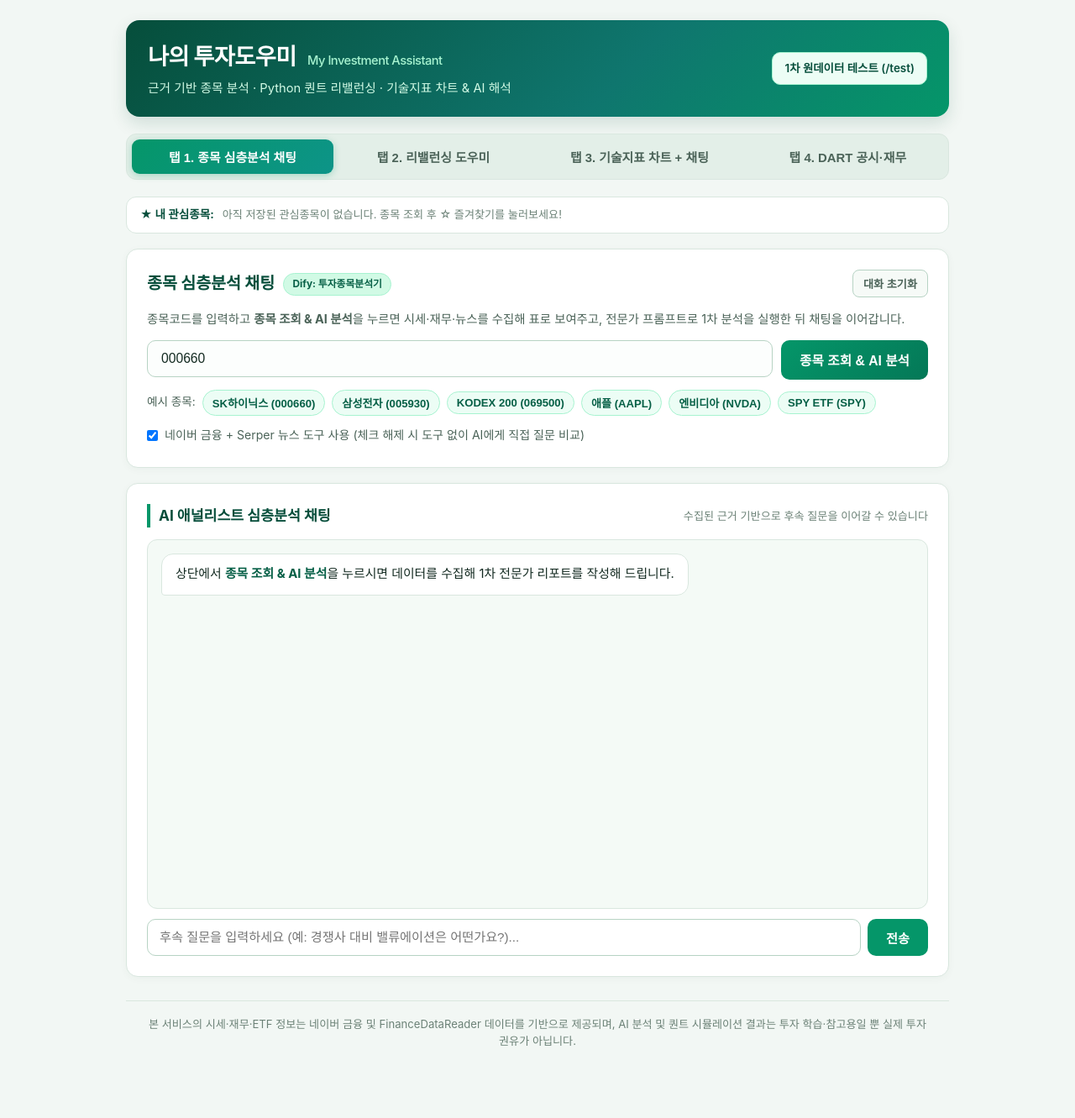
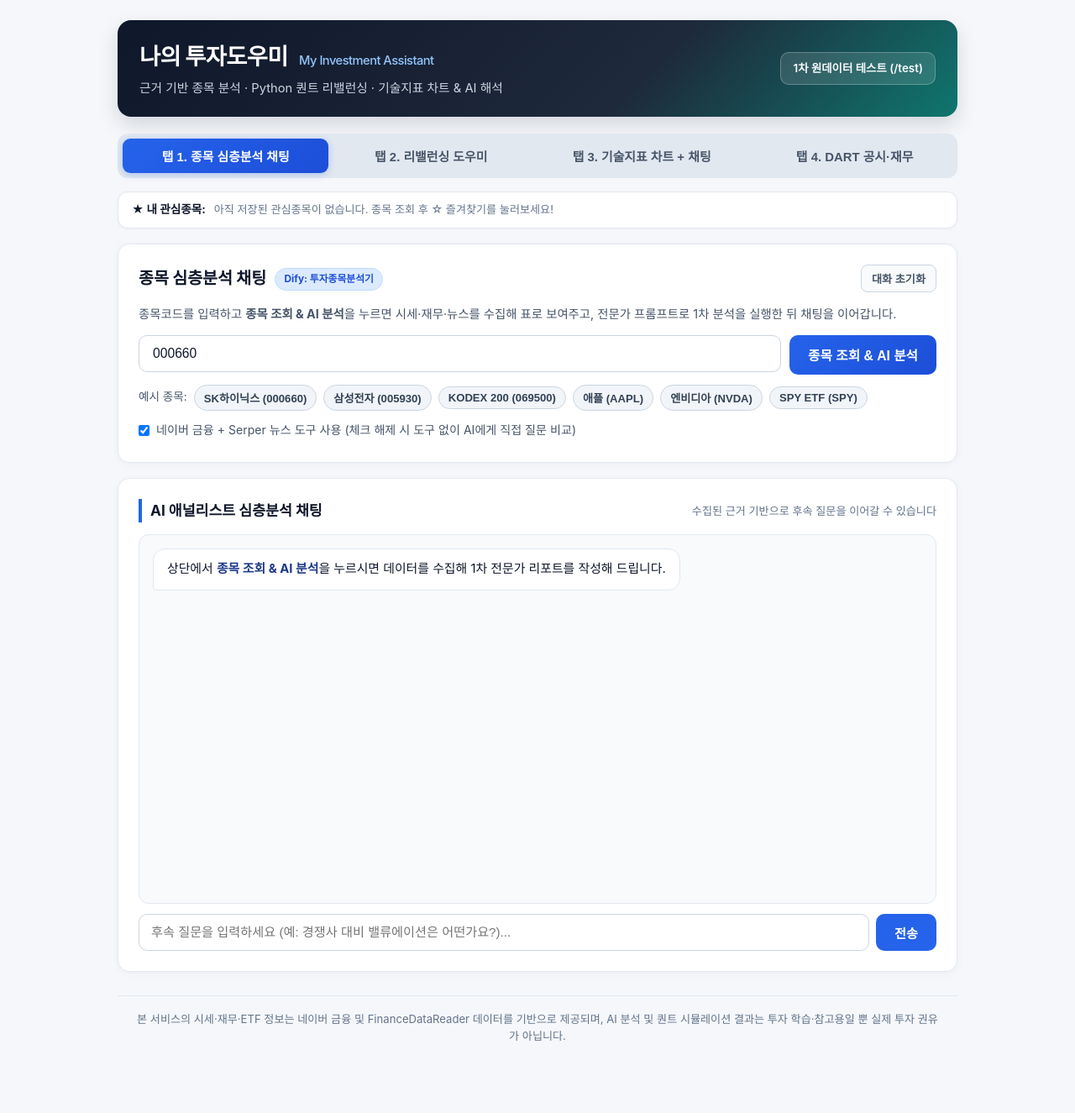
Before and after one commit to cho-haneul/investment-assistant, a Flask app: page / in a window 1280 px wide. Shown: the whole page at 84% size. After the commit the page ends 1240 px from the top, so only its background shows below. Run offline with Flask 3, Linux system fonts and the light colour scheme; some libraries are stand-ins or nearby versions.

Commit message:
Apply professional multi-color fintech theme and 0-100 red-to-green allocation gauge

```diff
--- a/static/app.js
+++ b/static/app.js
@@ -693,6 +693,10 @@ document.addEventListener("DOMContentLoaded", () => {
                         }
                         t1AllocAmount.textContent = `${d.amount_manwon}만원`;
                         t1AllocBar.style.width = `${d.amount_manwon}%`;
+                        const hue = Math.round((d.amount_manwon / 100) * 140); // 0=빨강 -> 50=노랑/연두 -> 100=초록
+                        const barColor = `hsl(${hue}, 74%, 42%)`;
+                        t1AllocBar.style.backgroundColor = barColor;
+                        t1AllocAmount.style.color = `hsl(${hue}, 78%, 34%)`;
                         t1AllocReason.textContent = d.reason || "";
                     })
                     .catch((err) => {
--- a/static/style.css
+++ b/static/style.css
@@ -1,18 +1,20 @@
 :root {
-    --bg-page: #f2f7f4;
+    --bg-page: #f5f7fa;
     --bg-card: #ffffff;
-    --bg-soft: #f6faf7;
-    --bg-tint: #ecfdf5;
-    --border-soft: #d9e7df;
-    --border-strong: #b7d3c4;
-    --text-main: #132a21;
-    --text-sub: #4b6358;
-    --text-muted: #6c8277;
-    --green-primary: #059669;
-    --green-hover: #047857;
-    --green-deep: #064e3b;
-    --green-teal: #0f766e;
-    --green-light: #d1fae5;
+    --bg-soft: #f8fafc;
+    --bg-tint: #eff6ff;
+    --border-soft: #e2e8f0;
+    --border-strong: #cbd5e1;
+    --text-main: #0f172a;
+    --text-sub: #475569;
+    --text-muted: #64748b;
+    --accent-blue: #2563eb;
+    --accent-blue-hover: #1d4ed8;
+    --accent-navy: #0f172a;
+    --accent-green: #059669;
+    --accent-teal: #0f766e;
+    --accent-violet: #6d28d9;
+    --accent-amber: #d97706;
 }
 
 * {
@@ -29,19 +31,19 @@ body {
 }
 
 .container {
-    max-width: 1020px;
+    max-width: 1040px;
     margin: 0 auto;
     padding: 24px 20px 64px;
 }
 
-/* ==================== 상단 헤더 ==================== */
+/* ==================== 상단 헤더 (프로페셔널 다크 네이비) ==================== */
 .page-header {
-    background: linear-gradient(135deg, #064e3b 0%, #0f766e 60%, #059669 100%);
+    background: linear-gradient(135deg, #0f172a 0%, #1e293b 62%, #0f766e 100%);
     color: #ffffff;
     padding: 22px 26px;
     border-radius: 16px;
     margin-bottom: 20px;
-    box-shadow: 0 8px 20px rgba(6, 78, 59, 0.14);
+    box-shadow: 0 10px 24px rgba(15, 23, 42, 0.14);
 }
 
 .page-header h1 {
@@ -55,12 +57,12 @@ body {
 .brand-sub {
     font-size: 0.92rem;
     font-weight: 500;
-    color: #a7f3d0;
+    color: #93c5fd;
     margin-left: 8px;
 }
 
 .subtitle {
-    color: #d1fae5;
+    color: #cbd5e1;
     font-size: 0.92rem;
 }
 
@@ -76,16 +78,16 @@ body {
     padding: 8px 14px;
     font-size: 0.84rem;
     font-weight: 600;
-    color: #064e3b;
-    background-color: #ecfdf5;
-    border: 1px solid #a7f3d0;
+    color: #f8fafc;
+    background-color: rgba(255, 255, 255, 0.12);
+    border: 1px solid rgba(255, 255, 255, 0.25);
     border-radius: 10px;
     text-decoration: none;
     transition: all 0.2s;
 }
 
 .test-link-btn:hover {
-    background-color: #ffffff;
+    background-color: rgba(255, 255, 255, 0.22);
     transform: translateY(-1px);
 }
 
@@ -93,11 +95,10 @@ body {
 .tab-nav {
     display: flex;
     gap: 8px;
-    margin-bottom: 20px;
-    background-color: #e3efe8;
+    margin-bottom: 16px;
+    background-color: #e2e8f0;
     padding: 6px;
     border-radius: 12px;
-    border: 1px solid var(--border-soft);
     flex-wrap: wrap;
 }
 
@@ -116,22 +117,101 @@ body {
 }
 
 .tab-btn:hover {
-    background-color: rgba(255, 255, 255, 0.6);
-    color: var(--green-deep);
+    background-color: rgba(255, 255, 255, 0.65);
+    color: var(--text-main);
 }
 
 .tab-btn.active {
     color: #ffffff;
-    background: linear-gradient(135deg, #059669 0%, #0d9488 100%);
-    box-shadow: 0 2px 8px rgba(5, 150, 105, 0.28);
+    background: linear-gradient(135deg, #2563eb 0%, #1d4ed8 100%);
+    box-shadow: 0 2px 8px rgba(37, 99, 235, 0.28);
 }
 
-.tab-panel {
-    display: none;
+.tab-panel { display: none; }
+.tab-panel.active { display: block; }
+
+/* ==================== 공통 관심종목 바 ==================== */
+.watchlist-bar {
+    display: flex;
+    align-items: center;
+    flex-wrap: wrap;
+    gap: 10px;
+    background: #ffffff;
+    border: 1px solid var(--border-soft);
+    border-radius: 12px;
+    padding: 10px 16px;
+    margin-bottom: 18px;
+    box-shadow: 0 1px 3px rgba(15, 23, 42, 0.04);
 }
 
-.tab-panel.active {
-    display: block;
+.watchlist-label {
+    font-size: 0.85rem;
+    font-weight: 700;
+    color: var(--accent-navy);
+    white-space: nowrap;
+}
+
+.watchlist-items {
+    display: flex;
+    flex-wrap: wrap;
+    gap: 8px;
+    align-items: center;
+}
+
+.fav-chip {
+    display: inline-flex;
+    align-items: center;
+    gap: 6px;
+    background: #f1f5f9;
+    border: 1px solid #cbd5e1;
+    border-radius: 999px;
+    padding: 4px 10px;
+    font-size: 0.82rem;
+    font-weight: 600;
+    color: #1e293b;
+}
+
+.fav-chip-btn {
+    background: none;
+    border: none;
+    color: inherit;
+    font: inherit;
+    cursor: pointer;
+    padding: 0;
+}
+
+.fav-chip-btn:hover { text-decoration: underline; color: var(--accent-blue); }
+
+.fav-chip-del {
+    background: none;
+    border: none;
+    color: #94a3b8;
+    cursor: pointer;
+    font-size: 0.9rem;
+    line-height: 1;
+    padding: 0 2px;
+}
+
+.fav-chip-del:hover { color: #dc2626; }
+
+.fav-toggle-btn {
+    padding: 4px 10px;
+    font-size: 0.8rem;
+    font-weight: 700;
+    border-radius: 999px;
+    border: 1px solid var(--border-strong);
+    background: #ffffff;
+    color: var(--text-sub);
+    cursor: pointer;
+    transition: all 0.15s;
+}
+
+.fav-toggle-btn:hover { border-color: var(--accent-amber); color: var(--accent-amber); }
+
+.fav-toggle-btn.active {
+    background: #fef3c7;
+    border-color: #f59e0b;
+    color: #92400e;
 }
 
 /* ==================== 카드 & 타이포그래피 ==================== */
@@ -141,21 +221,21 @@ body {
     border-radius: 14px;
     padding: 24px;
     margin-bottom: 18px;
-    box-shadow: 0 2px 10px rgba(6, 78, 59, 0.04);
+    box-shadow: 0 2px 10px rgba(15, 23, 42, 0.04);
 }
 
 .card h2 {
     font-size: 1.22rem;
     font-weight: 800;
-    color: var(--green-deep);
+    color: var(--text-main);
 }
 
 .card h3 {
     font-size: 1.08rem;
     font-weight: 700;
-    color: var(--green-deep);
+    color: var(--text-main);
     padding-left: 10px;
-    border-left: 4px solid var(--green-primary);
+    border-left: 4px solid var(--accent-blue);
 }
 
 .sr-only {
@@ -202,22 +280,19 @@ body {
 }
 
 .badge-dify {
-    color: #065f46;
+    color: #1d4ed8;
+    background-color: #dbeafe;
+    border: 1px solid #bfdbfe;
+}
+
+.badge-python {
+    color: #047857;
     background-color: #d1fae5;
     border: 1px solid #a7f3d0;
 }
 
-.badge-python {
-    color: #0f766e;
-    background-color: #ccfbf1;
-    border: 1px solid #99f6e4;
-}
-
 /* ==================== 검색 영역 & 버튼 ==================== */
-.search-form {
-    display: flex;
-    gap: 10px;
-}
+.search-form { display: flex; gap: 10px; }
 
 .search-form input {
     flex: 1;
@@ -225,15 +300,15 @@ body {
     font-size: 0.98rem;
     border: 1.5px solid var(--border-strong);
     border-radius: 10px;
-    background-color: #fcfefd;
+    background-color: #ffffff;
     color: var(--text-main);
     outline: none;
     transition: border-color 0.2s, box-shadow 0.2s;
 }
 
 .search-form input:focus {
-    border-color: var(--green-primary);
-    box-shadow: 0 0 0 3px rgba(5, 150, 105, 0.14);
+    border-color: var(--accent-blue);
+    box-shadow: 0 0 0 3px rgba(37, 99, 235, 0.14);
 }
 
 .search-form button {
@@ -241,7 +316,7 @@ body {
     font-size: 0.98rem;
     font-weight: 700;
     color: #ffffff;
-    background: linear-gradient(135deg, #059669 0%, #047857 100%);
+    background: linear-gradient(135deg, #2563eb 0%, #1d4ed8 100%);
     border: none;
     border-radius: 10px;
     cursor: pointer;
@@ -274,17 +349,17 @@ body {
     padding: 5px 11px;
     font-size: 0.82rem;
     font-weight: 600;
-    color: #065f46;
-    background-color: var(--bg-tint);
-    border: 1px solid #a7f3d0;
+    color: #334155;
+    background-color: #f1f5f9;
+    border: 1px solid #cbd5e1;
     border-radius: 999px;
     cursor: pointer;
     transition: all 0.15s;
 }
 
 .sample-btn:hover {
-    background-color: #d1fae5;
-    border-color: #6ee7b7;
+    background-color: #e2e8f0;
+    color: var(--text-main);
 }
 
 .secondary-btn {
@@ -464,73 +599,48 @@ body {
 .finance-table td:first-child {
     text-align: left;
     font-weight: 700;
-    color: var(--green-deep);
+    color: var(--text-main);
 }
 
 .finance-table thead th {
-    background-color: #e9f5ee;
-    color: #065f46;
+    background-color: #f1f5f9;
+    color: #334155;
     font-weight: 700;
 }
 
-.finance-table tbody tr:nth-child(even) {
-    background-color: #fafdfb;
-}
-
-.finance-table tbody tr:hover {
-    background-color: #ecfdf5;
-}
-
-.row-consensus {
-    background-color: #fffbeb !important;
-}
+.finance-table tbody tr:nth-child(even) { background-color: #fafbfc; }
+.finance-table tbody tr:hover { background-color: #eff6ff; }
+.row-consensus { background-color: #fffbeb !important; }
 
 /* ==================== 뉴스 리스트 ==================== */
-.news-list {
-    list-style: none;
-    margin-top: 10px;
-}
+.news-list { list-style: none; margin-top: 10px; }
 
 .news-item {
     padding: 13px 14px;
     margin-bottom: 8px;
     border: 1px solid var(--border-soft);
     border-radius: 10px;
-    background-color: #fcfefd;
+    background-color: #ffffff;
 }
 
-.news-item:last-child {
-    margin-bottom: 0;
-}
+.news-item:last-child { margin-bottom: 0; }
 
 .news-title {
     display: inline-block;
     font-size: 0.98rem;
     font-weight: 700;
-    color: #047857;
+    color: #1d4ed8;
     text-decoration: none;
     margin-bottom: 4px;
 }
 
-.news-title:hover {
-    text-decoration: underline;
-    color: #064e3b;
-}
-
-.news-meta {
-    font-size: 0.8rem;
-    color: var(--text-muted);
-    margin-bottom: 4px;
-}
-
-.news-snippet {
-    font-size: 0.88rem;
-    color: var(--text-sub);
-}
+.news-title:hover { text-decoration: underline; }
+.news-meta { font-size: 0.8rem; color: var(--text-muted); margin-bottom: 4px; }
+.news-snippet { font-size: 0.88rem; color: var(--text-sub); }
 
 /* ==================== 채팅 UI & 마크다운 ==================== */
 .chat-box {
-    background-color: #f4faf6;
+    background-color: #f8fafc;
     border: 1px solid var(--border-soft);
     border-radius: 12px;
     padding: 16px;
@@ -597,29 +693,21 @@ body {
     outline: none;
 }
 
-.chat-form input:focus {
-    border-color: var(--green-primary);
-}
+.chat-form input:focus { border-color: var(--accent-blue); }
 
 .chat-form button {
     padding: 11px 22px;
     font-size: 0.95rem;
     font-weight: 700;
     color: #ffffff;
-    background-color: var(--green-primary);
+    background-color: var(--accent-blue);
     border: none;
     border-radius: 10px;
     cursor: pointer;
 }
 
-.chat-form button:hover {
-    background-color: var(--green-hover);
-}
-
-.chat-form button:disabled {
-    background-color: #9caea5;
-    cursor: not-allowed;
-}
+.chat-form button:hover { background-color: var(--accent-blue-hover); }
+.chat-form button:disabled { background-color: #94a3b8; cursor: not-allowed; }
 
 .markdown-body h1,
 .markdown-body h2,
@@ -627,29 +715,27 @@ body {
 .markdown-body h4 {
     font-size: 1rem;
     font-weight: 800;
-    color: var(--green-deep);
+    color: var(--text-main);
     margin: 14px 0 6px;
     padding-bottom: 3px;
-    border-bottom: 1px solid #e2efe8;
+    border-bottom: 1px solid var(--border-soft);
 }
 
 .markdown-body h1:first-child,
 .markdown-body h2:first-child,
 .markdown-body h3:first-child,
-.markdown-body h4:first-child {
-    margin-top: 0;
-}
+.markdown-body h4:first-child { margin-top: 0; }
 
 .markdown-body p { margin: 0 0 8px; }
 .markdown-body p:last-child { margin-bottom: 0; }
 .markdown-body ul, .markdown-body ol { margin: 4px 0 10px 20px; }
 .markdown-body li { margin-bottom: 4px; }
-.markdown-body strong { color: #065f46; font-weight: 700; }
-.markdown-body code { background-color: #ecfdf5; color: #065f46; padding: 1px 5px; border-radius: 4px; font-size: 0.86em; }
+.markdown-body strong { color: #1e3a8a; font-weight: 700; }
+.markdown-body code { background-color: #f1f5f9; color: #0f172a; padding: 1px 5px; border-radius: 4px; font-size: 0.86em; }
 
 .markdown-body pre {
-    background-color: #0b291e;
-    color: #d1fae5;
+    background-color: #0f172a;
+    color: #e2e8f0;
     padding: 10px 12px;
     border-radius: 8px;
     overflow-x: auto;
@@ -852,175 +895,9 @@ body {
     line-height: 1.5;
 }
 
-@media (max-width: 720px) {
-    .chart-two-col { grid-template-columns: 1fr; }
-}
-
+@media (max-width: 720px) { .chart-two-col { grid-template-columns: 1fr; } }
 @media (max-width: 600px) {
     .search-form { flex-direction: column; }
     .stock-header { flex-direction: column; }
     .price-box { text-align: left; }
 }
-.watchlist-bar {
-    display: flex;
-    align-items: center;
-    flex-wrap: wrap;
-    gap: 10px;
-    background: #ffffff;
-    border: 1px solid var(--border-soft);
-    border-radius: 12px;
-    padding: 10px 16px;
-    margin-bottom: 18px;
-}
-
-.watchlist-label {
-    font-size: 0.85rem;
-    font-weight: 700;
-    color: var(--green-deep);
-    white-space: nowrap;
-}
-
-.watchlist-items {
-    display: flex;
-    flex-wrap: wrap;
-    gap: 8px;
-    align-items: center;
-}
-
-.fav-chip {
-    display: inline-flex;
-    align-items: center;
-    gap: 6px;
-    background: var(--bg-tint);
-    border: 1px solid #a7f3d0;
-    border-radius: 999px;
-    padding: 4px 10px;
-    font-size: 0.82rem;
-    font-weight: 600;
-    color: #065f46;
-}
-
-.fav-chip-btn {
-    background: none;
-    border: none;
-    color: inherit;
-    font: inherit;
-    cursor: pointer;
-    padding: 0;
-}
-
-.fav-chip-btn:hover {
-    text-decoration: underline;
-}
-
-.fav-chip-del {
-    background: none;
-    border: none;
-    color: #6c8277;
-    cursor: pointer;
-    font-size: 0.9rem;
-    line-height: 1;
-    padding: 0 2px;
-}
-
-.fav-chip-del:hover {
-    color: #dc2626;
-}
-
-.fav-toggle-btn {
-    padding: 4px 10px;
-    font-size: 0.8rem;
-    font-weight: 700;
-    border-radius: 999px;
-    border: 1px solid var(--border-strong);
-    background: #ffffff;
-    color: var(--text-sub);
-    cursor: pointer;
-    transition: all 0.15s;
-}
-
-.fav-toggle-btn:hover {
-    border-color: var(--green-primary);
-    color: var(--green-deep);
-}
-
-.fav-toggle-btn.active {
-    background: #fef3c7;
-    border-color: #f59e0b;
-    color: #92400e;
-}
-
-.saved-port-bar {
-    display: flex;
-    flex-wrap: wrap;
-    align-items: center;
-    gap: 8px;
-    margin-top: 12px;
-    padding-top: 12px;
-    border-top: 1px dashed var(--border-soft);
-}
-
-.saved-port-bar input {
-    padding: 6px 10px;
-    font-size: 0.84rem;
-    border: 1px solid var(--border-strong);
-    border-radius: 8px;
-    width: 210px;
-}
-
-.saved-port-list {
-    display: flex;
-    flex-wrap: wrap;
-    gap: 6px;
-    align-items: center;
-}
-.alloc-card {
-    background: linear-gradient(135deg, #ffffff 0%, #ecfdf5 100%);
-    border: 1.5px solid #6ee7b7;
-}
-
-.alloc-number-wrap {
-    display: flex;
-    align-items: baseline;
-    gap: 8px;
-    margin-bottom: 10px;
-}
-
-.alloc-amount {
-    font-size: 2rem;
-    font-weight: 800;
-    color: var(--green-deep);
-}
-
-.alloc-total {
-    font-size: 0.95rem;
-    font-weight: 600;
-    color: var(--text-sub);
-}
-
-.alloc-bar-track {
-    height: 12px;
-    background: #d9e7df;
-    border-radius: 999px;
-    overflow: hidden;
-    margin-bottom: 10px;
-}
-
-.alloc-bar-fill {
-    height: 100%;
-    background: linear-gradient(90deg, #10b981 0%, #047857 100%);
-    border-radius: 999px;
-    transition: width 0.5s ease;
-}
-
-.alloc-reason {
-    font-size: 0.93rem;
-    font-weight: 600;
-    color: var(--text-main);
-    margin-bottom: 4px;
-}
-
-.alloc-disclaimer {
-    font-size: 0.76rem;
-    color: var(--text-muted);
-}
```
Also changed, not shown: other parts of static/style.css (+117 -116 lines).
